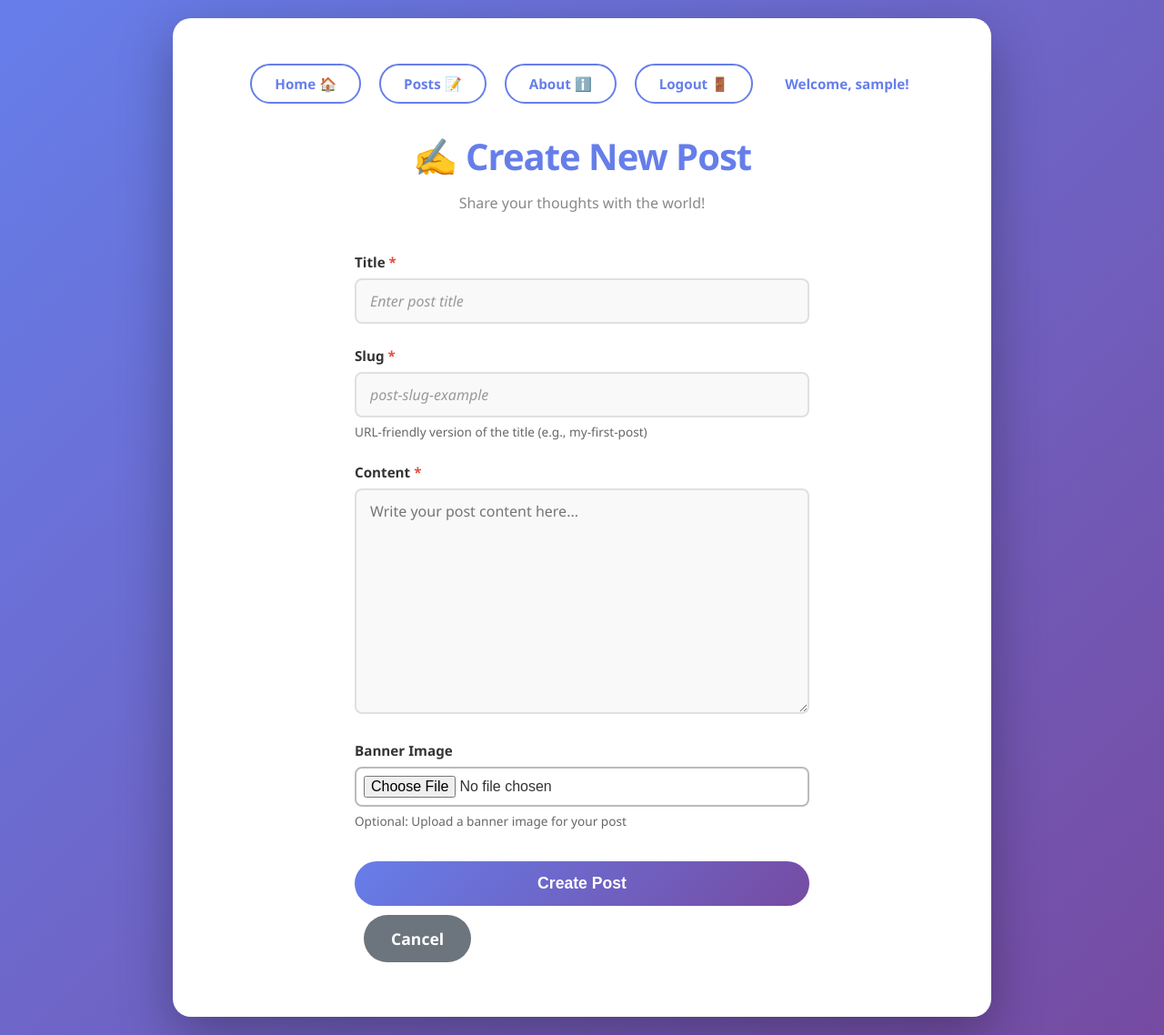
After one commit to P4ndro/LearningDjango, a Django app: page /posts/create/ in a window 1280 px wide. The commit adds this page. Shown: the whole page at 91% size. Run offline with Django 5.2, Linux system fonts and the light colour scheme; the visitor is signed in with stand-in values (Sample User, id 1).

Commit message:
Add post creation and editing functionality: Implement views for creating and editing posts with form handling and success messages. Enhance post detail view with error handling. Update navigation to include logout option and user welcome message. Improve registration form with additional fields and styling.

```diff
--- /dev/null
+++ b/posts/forms.py
@@ -0,0 +1,30 @@
+from django import forms
+from .models import Post
+
+
+class PostForm(forms.ModelForm):
+    class Meta:
+        model = Post
+        fields = ['title', 'body', 'slug', 'banner']
+        widgets = {
+            'title': forms.TextInput(attrs={
+                'class': 'form-control',
+                'placeholder': 'Enter post title'
+            }),
+            'body': forms.Textarea(attrs={
+                'class': 'form-control',
+                'placeholder': 'Write your post content here...',
+                'rows': 10
+            }),
+            'slug': forms.TextInput(attrs={
+                'class': 'form-control',
+                'placeholder': 'post-slug-example'
+            }),
+            'banner': forms.ClearableFileInput(attrs={
+                'class': 'form-control'
+            }),
+        }
+        help_texts = {
+            'slug': 'URL-friendly version of the title (e.g., my-first-post)',
+            'banner': 'Optional: Upload a banner image for your post'
+        }
--- /dev/null
+++ b/posts/templates/posts/create_post.html
@@ -0,0 +1,53 @@
+{% extends 'layout.html' %}
+{% block title %}Create Post{% endblock %}
+{% block content %}
+<section>
+    <h1>✍️ Create New Post</h1>
+    <p>Share your thoughts with the world!</p>
+
+    <form method="post" enctype="multipart/form-data" class="register-form">
+        {% csrf_token %}
+
+        <div class="form-group">
+            <label for="{{ form.title.id_for_label }}" class="required">Title</label>
+            {{ form.title }}
+            {% if form.title.errors %}
+                {{ form.title.errors }}
+            {% endif %}
+        </div>
+
+        <div class="form-group">
+            <label for="{{ form.slug.id_for_label }}" class="required">Slug</label>
+            {{ form.slug }}
+            {% if form.slug.help_text %}
+                <span class="helptext">{{ form.slug.help_text }}</span>
+            {% endif %}
+            {% if form.slug.errors %}
+                {{ form.slug.errors }}
+            {% endif %}
+        </div>
+
+        <div class="form-group">
+            <label for="{{ form.body.id_for_label }}" class="required">Content</label>
+            {{ form.body }}
+            {% if form.body.errors %}
+                {{ form.body.errors }}
+            {% endif %}
+        </div>
+
+        <div class="form-group">
+            <label for="{{ form.banner.id_for_label }}">Banner Image</label>
+            {{ form.banner }}
+            {% if form.banner.help_text %}
+                <span class="helptext">{{ form.banner.help_text }}</span>
+            {% endif %}
+            {% if form.banner.errors %}
+                {{ form.banner.errors }}
+            {% endif %}
+        </div>
+
+        <button type="submit" class="btn-register">Create Post</button>
+        <a href="{% url 'posts:posts' %}" class="btn-cancel">Cancel</a>
+    </form>
+</section>
+{% endblock %}
--- a/posts/urls.py
+++ b/posts/urls.py
@@ -5,5 +5,7 @@ app_name = 'posts'
 
 urlpatterns = [
     path('', views.post_list, name='posts'),
-    path('<slug:slug>', views.post_page, name='page'),
+    path('create/', views.create_post, name='create'),
+    path('<slug:slug>/edit/', views.edit_post, name='edit'),
+    path('<slug:slug>/', views.post_page, name='page'),
 ]
--- a/posts/views.py
+++ b/posts/views.py
@@ -1,12 +1,40 @@
-from django.shortcuts import render
+from django.shortcuts import render, redirect, get_object_or_404
+from django.contrib.auth.decorators import login_required
+from django.contrib import messages
 from .models import Post
+from .forms import PostForm
 
 
 # Create your views here.
 def post_list(request):
     posts = Post.objects.all().order_by('-date')
-    return render(request, 'posts/posts_list.html', {'posts' : posts})
+    return render(request, 'posts/posts_list.html', {'posts': posts})
 
 def post_page(request, slug):
-    post = Post.objects.get(slug=slug)
-    return render(request, 'posts/post_page.html', {'post' : post})
+    post = get_object_or_404(Post, slug=slug)
+    return render(request, 'posts/post_page.html', {'post': post})
+
+@login_required(login_url='register:login')
+def create_post(request):
+    if request.method == 'POST':
+        form = PostForm(request.POST, request.FILES)
+        if form.is_valid():
+            post = form.save()
+            messages.success(request, 'Post created successfully!')
+            return redirect('posts:page', slug=post.slug)
+    else:
+        form = PostForm()
+    return render(request, 'posts/create_post.html', {'form': form})
+
+@login_required(login_url='register:login')
+def edit_post(request, slug):
+    post = get_object_or_404(Post, slug=slug)
+    if request.method == 'POST':
+        form = PostForm(request.POST, request.FILES, instance=post)
+        if form.is_valid():
+            form.save()
+            messages.success(request, 'Post updated successfully!')
+            return redirect('posts:page', slug=post.slug)
+    else:
+        form = PostForm(instance=post)
+    return render(request, 'posts/edit_post.html', {'form': form, 'post': post})
--- a/register/urls.py
+++ b/register/urls.py
@@ -6,4 +6,5 @@ app_name = 'register'
 urlpatterns = [
     path('', views.register, name='register'),
     path('login/', views.login_user, name='login'),
+    path('logout/', views.logout_user, name='logout'),
 ]
--- a/static/static/css/style.css
+++ b/static/static/css/style.css
@@ -78,11 +78,23 @@ a:hover {
 /* Navigation */
 nav {
     margin-bottom: 30px;
+    display: flex;
+    flex-wrap: wrap;
+    align-items: center;
+    justify-content: center;
 }
 
 nav a {
     margin: 0 10px;
     padding: 10px 25px;
+    font-size: 0.95rem;
+}
+
+.user-welcome {
+    color: #667eea;
+    font-weight: 600;
+    padding: 10px 15px;
+    margin-left: 10px;
     font-size: 0.95rem;
 }
 
@@ -441,3 +453,93 @@ article p:last-child {
     border: 2px solid #17a2b8;
     color: #0c5460;
 }
+
+/* Textarea Styling */
+.form-group textarea {
+    width: 100%;
+    padding: 12px 15px;
+    border: 2px solid #e0e0e0;
+    border-radius: 8px;
+    font-size: 1rem;
+    transition: all 0.3s ease;
+    background-color: #f9f9f9;
+    font-family: 'Segoe UI', Tahoma, Geneva, Verdana, sans-serif;
+    resize: vertical;
+}
+
+.form-group textarea:focus {
+    outline: none;
+    border-color: #667eea;
+    box-shadow: 0 0 0 3px rgba(102, 126, 234, 0.1);
+    background-color: white;
+}
+
+/* File Input Styling */
+.form-group input[type="file"] {
+    padding: 8px;
+    background-color: white;
+}
+
+/* Cancel Button */
+.btn-cancel {
+    display: inline-block;
+    padding: 14px 30px;
+    background: #6c757d;
+    color: white;
+    border: none;
+    border-radius: 50px;
+    font-size: 1.1rem;
+    font-weight: 600;
+    cursor: pointer;
+    transition: transform 0.3s ease, box-shadow 0.3s ease;
+    margin-top: 10px;
+    margin-left: 10px;
+    text-decoration: none;
+}
+
+.btn-cancel:hover {
+    background: #5a6268;
+    transform: translateY(-2px);
+    box-shadow: 0 8px 20px rgba(108, 117, 125, 0.4);
+}
+
+/* Create Post Button */
+.btn-create-post {
+    display: inline-block;
+    padding: 12px 25px;
+    background: linear-gradient(135deg, #667eea 0%, #764ba2 100%);
+    color: white;
+    border: none;
+    border-radius: 50px;
+    font-size: 1rem;
+    font-weight: 600;
+    cursor: pointer;
+    transition: transform 0.3s ease, box-shadow 0.3s ease;
+    text-decoration: none;
+    margin-bottom: 30px;
+}
+
+.btn-create-post:hover {
+    transform: translateY(-2px);
+    box-shadow: 0 8px 20px rgba(102, 126, 234, 0.4);
+}
+
+/* Edit Button for Posts */
+.btn-edit {
+    display: inline-block;
+    padding: 10px 20px;
+    background: #28a745;
+    color: white;
+    border-radius: 50px;
+    text-decoration: none;
+    font-size: 0.9rem;
+    font-weight: 600;
+    transition: all 0.3s ease;
+    margin-top: 15px;
+}
+
+.btn-edit:hover {
+    background: #218838;
+    transform: translateY(-2px);
+    box-shadow: 0 5px 15px rgba(40, 167, 69, 0.4);
+}
--- a/templates/layout.html
+++ b/templates/layout.html
@@ -5,7 +5,7 @@
     <meta charset="UTF-8">
     <meta name="viewport" content="width=device-width, initial-scale=1.0">
     <title>{% block title %}My Project{% endblock %}</title>
-    <link rel="stylesheet" href="{% static 'css/style.css' %}?v=2">
+    <link rel="stylesheet" href="{% static 'css/style.css' %}?v=3">
 </head>
 <body>
     <div class="container">
@@ -13,8 +13,14 @@
             <a href="{% url 'home' %}">Home <span role="img" aria-label="Home">🏠</span></a>
             <a href="{% url 'posts:posts' %}">Posts <span role="img" aria-label="Posts">📝</span></a>
             <a href="{% url 'about' %}">About <span role="img" aria-label="About">ℹ️</span></a>
-            <a href="{% url 'register:register' %}">Register <span role="img" aria-label="Register">👤</span></a>
-            <a href="{% url 'register:login' %}">Login <span role="img" aria-label="Login">🔒</span></a>
+
+            {% if user.is_authenticated %}
+                <a href="{% url 'register:logout' %}">Logout <span role="img" aria-label="Logout">🚪</span></a>
+                <span class="user-welcome">Welcome, {{ user.username }}!</span>
+            {% else %}
+                <a href="{% url 'register:register' %}">Register <span role="img" aria-label="Register">👤</span></a>
+                <a href="{% url 'register:login' %}">Login <span role="img" aria-label="Login">🔒</span></a>
+            {% endif %}
         </nav>
 
         <main>
```
Also changed, not shown: posts/templates/posts/edit_post.html (added, +56 -0 lines), posts/templates/posts/post_page.html (+9 -2 lines), posts/templates/posts/posts_list.html (+11 -2 lines), register/forms.py (added, +22 -0 lines), register/templates/register/register.html (+33 -0 lines), register/views.py (+10 -4 lines), README.md.
